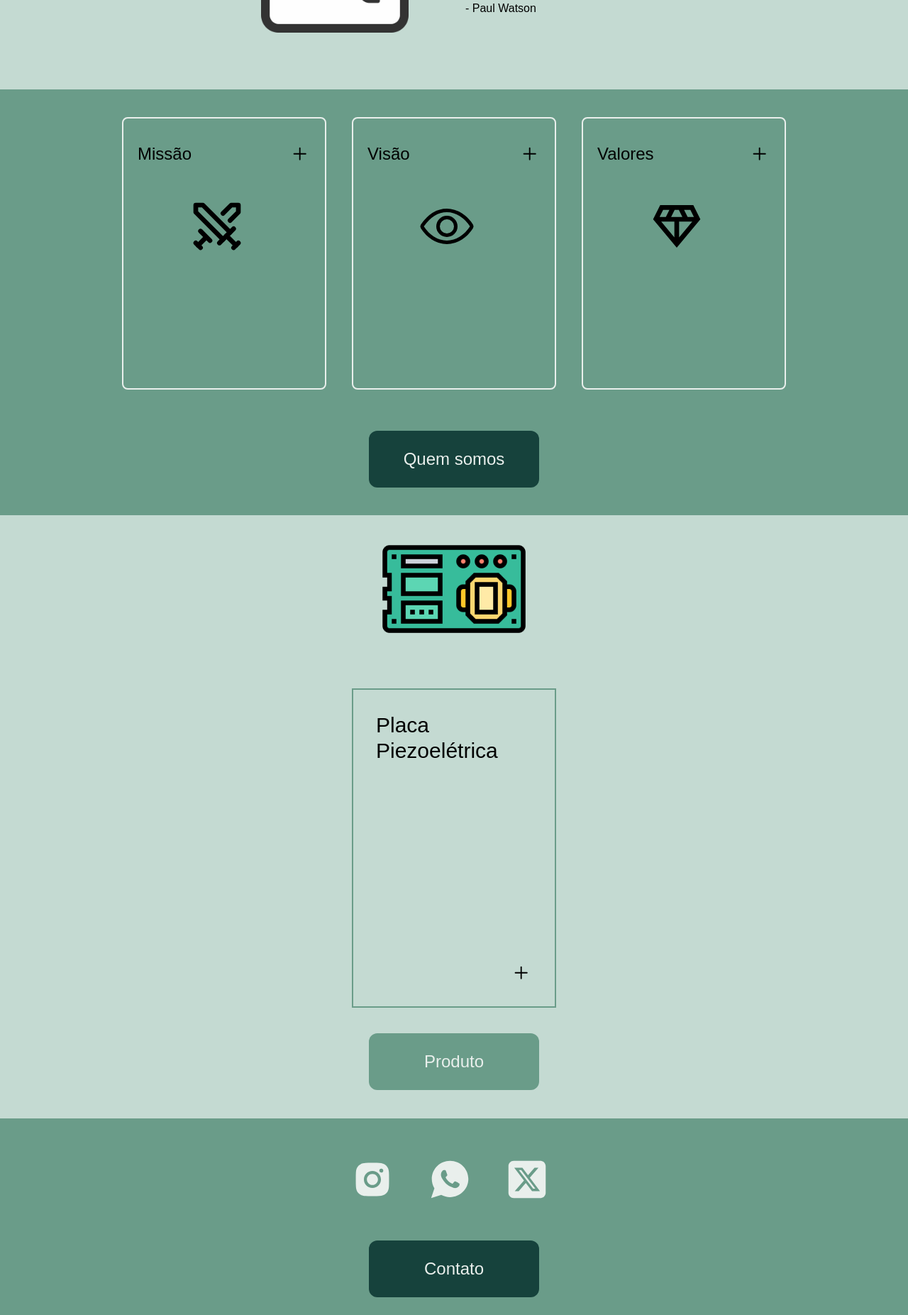
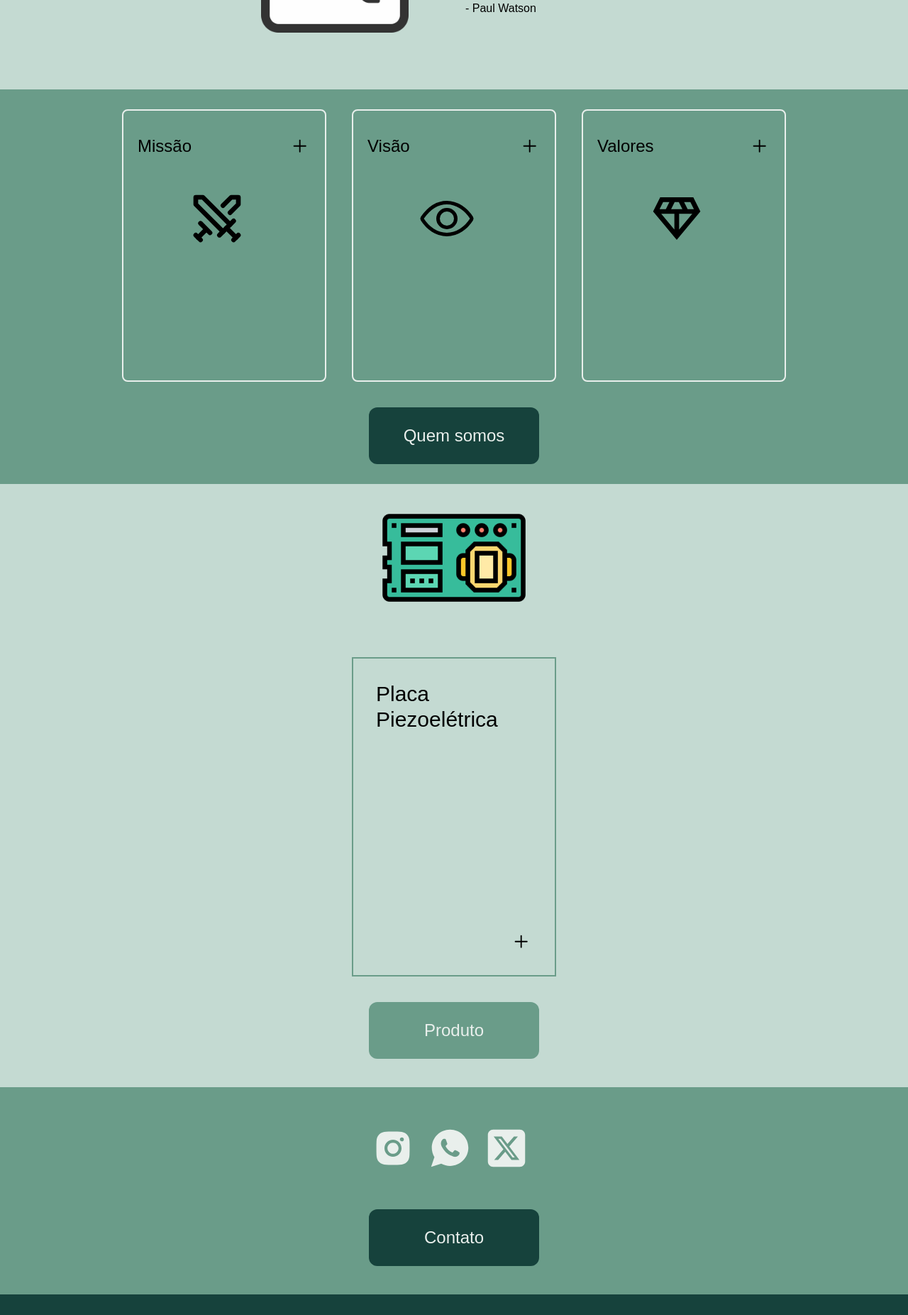
Before and after one commit to pedrohmartinsa/GS, a React (Vite) app in the folder gs/: page / in a window 1280 px wide. Shown: the part 517-2370 px from the top of the page at 71% size. Built offline with nearby package versions, Linux system fonts and the light colour scheme.

Commit message:
Fix home responsiveness

```diff
--- a/gs/src/pages/Home.jsx
+++ b/gs/src/pages/Home.jsx
@@ -54,8 +54,8 @@ function CardsAbout() {
 
     return (
         <>
-            <div className="flex flex-col items-center bg-secondary w-full md:h-[600px] gap-9 pb-7 pt-7 justify-around">
-                <div className="flex flex-col md:flex-row gap-9">
+            <div className="flex flex-col items-center bg-secondary w-full gap-9 py-7">
+                <div className="flex flex-col md:flex-row md:flex-wrap md:justify-center gap-9">
                     <CardAnimation
                     title='Missão'
                     text='Transformar energia cinética em energia limpa por meio de placas piezoelétricas, promovendo sustentabilidade e inovação para um futuro mais verde. Contribuir para a preservação ambiental com soluções tecnológicas eficientes e acessíveis.'
@@ -131,7 +131,7 @@ function Contacts() {
     return (
         <>
             <div className="flex flex-col items-center bg-secondary w-full mt-10 pb-10">
-                <div className="text-tertiary flex justify-around p-7 mr-3 mt-7 mb-7 w-96">
+                <div className="text-tertiary flex gap-5 justify-around p-7 mr-3 mt-7 mb-7 w-max-96">
                     <a href="" className="text-quaternary hover:text-primary transition-colors duration-500 ease-in-out"><AiFillInstagram size={60}/></a>
                     <a href="" className="text-quaternary hover:text-primary transition-colors duration-500 ease-in-out"><IoLogoWhatsapp size={60}/></a>
                     <a href="" className="text-quaternary hover:text-primary transition-colors duration-500 ease-in-out"><FaSquareXTwitter size={60}/></a>
```
Also changed, not shown: gs/src/components/CardAnimation.jsx (line endings or trailing spaces), 1 other file (tests, documents, lock files or other folders).
